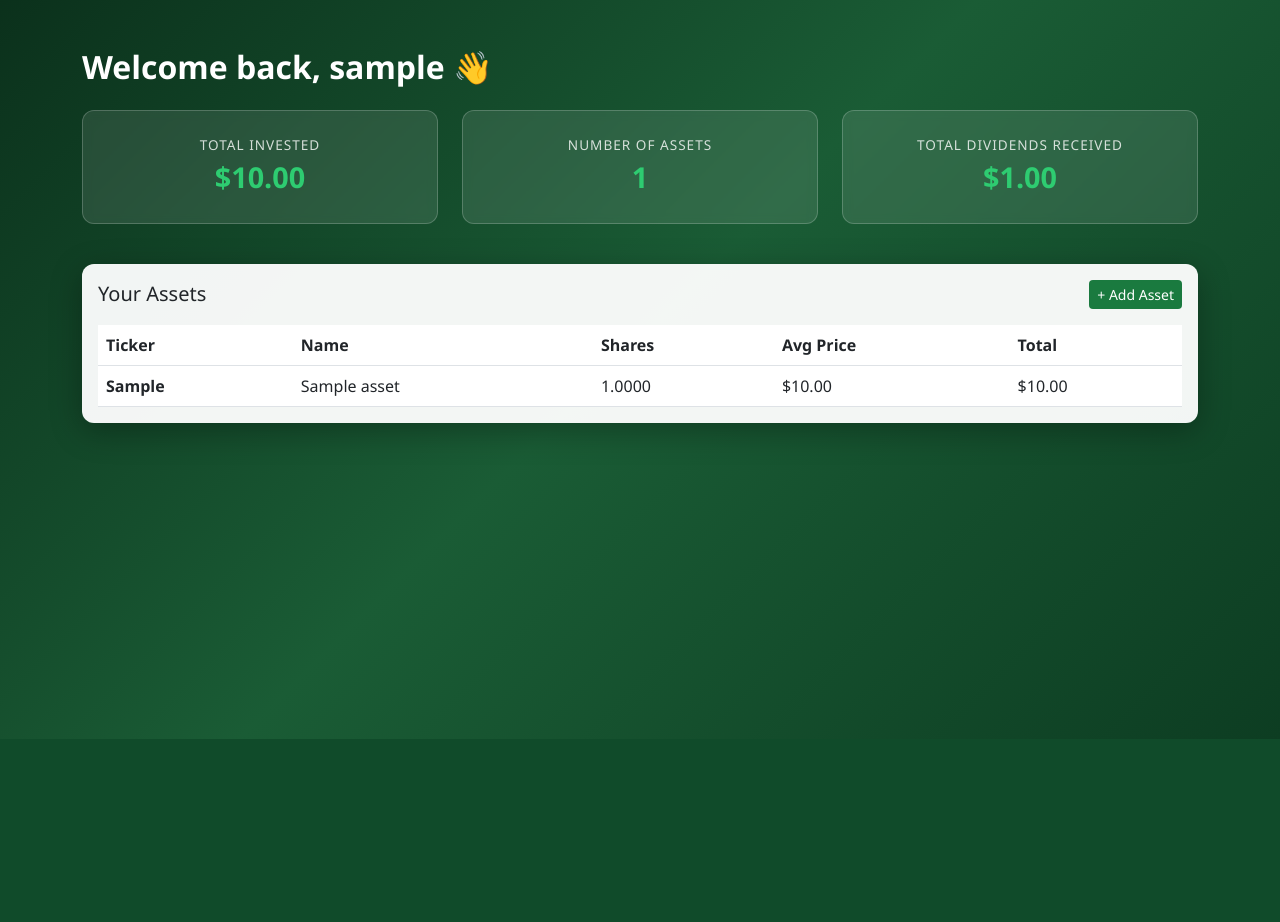
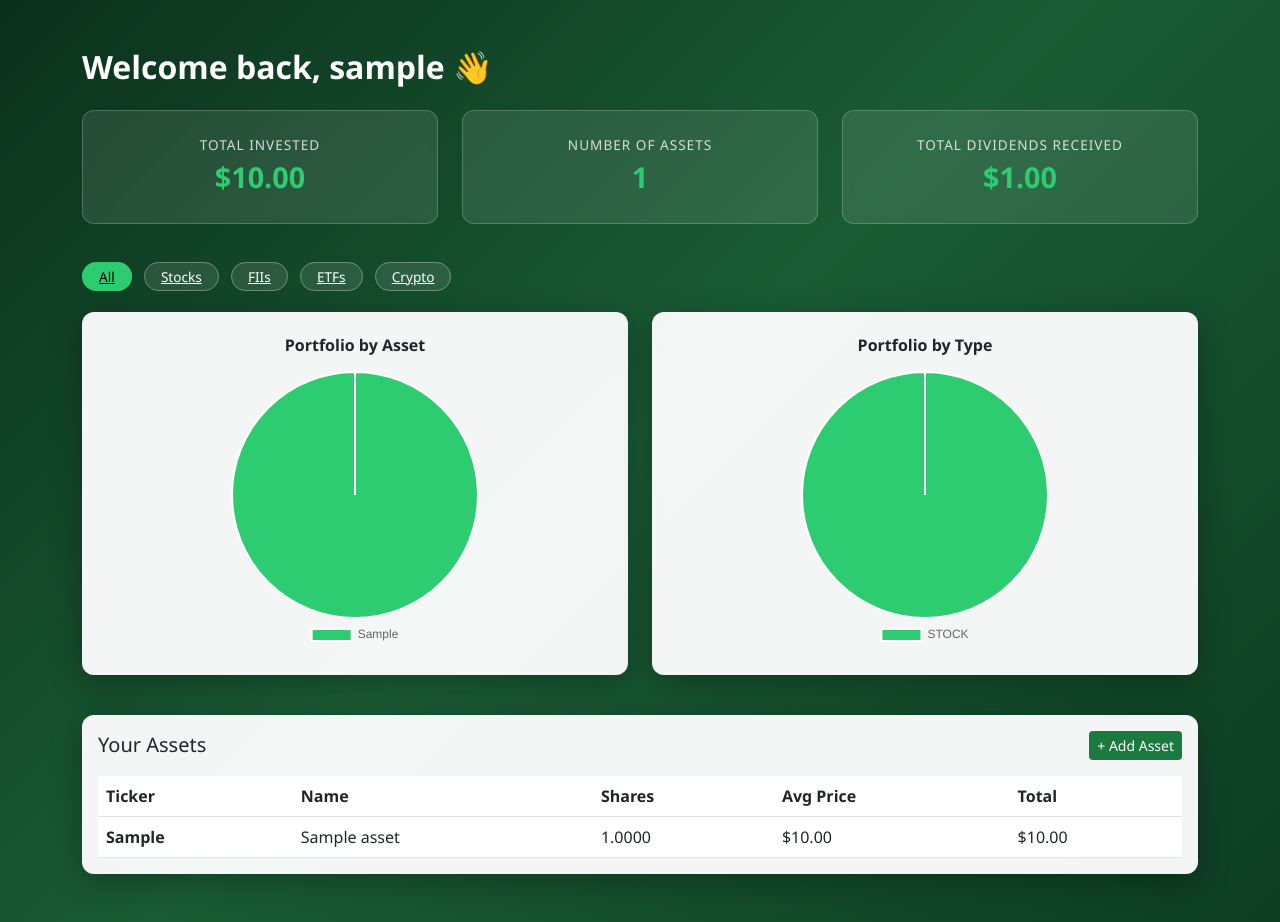
Before and after one commit to DonMarcao/ezinvester, a Django app: page /dashboard/ in a window 1280 px wide. Shown: the part 61-983 px from the top of the page. Before the commit the page ends 800 px from the top, so only its background shows below. Run offline with Django 5.2, Linux system fonts and the light colour scheme; a user stored in the database is signed in; tables that the repository leaves empty hold one stand-in row (values such as "Sample post").

Commit message:
Add pie charts and asset type filter to dashboard

```diff
--- a/portfolio/templates/portfolio/dashboard.html
+++ b/portfolio/templates/portfolio/dashboard.html
@@ -26,6 +26,37 @@
         </div>
     </div>
 </div>
+
+<!-- Filter by type -->
+<div class="mb-4">
+    <a href="{% url 'dashboard' %}" class="filter-btn me-2 {% if not selected_type %}active{% endif %}">All</a>
+    <a href="?type=stock" class="filter-btn me-2 {% if selected_type == 'stock' %}active{% endif %}">Stocks</a>
+    <a href="?type=fii" class="filter-btn me-2 {% if selected_type == 'fii' %}active{% endif %}">FIIs</a>
+    <a href="?type=etf" class="filter-btn me-2 {% if selected_type == 'etf' %}active{% endif %}">ETFs</a>
+    <a href="?type=crypto" class="filter-btn {% if selected_type == 'crypto' %}active{% endif %}">Crypto</a>
+</div>
+
+<!-- charts -->
+{% if assets %}
+<div class="row mb-4">
+    <div class="col-md-6 mb-3">
+        <div class="card p-4">
+            <h6 class="mb-3 text-center fw-bold">Portfolio by Asset</h6>
+            <div style="position: relative; height: 280px;" class="d-flex justify-content-center">
+                <canvas id="chartByAsset"></canvas>
+            </div>
+        </div>
+    </div>
+    <div class="col-md-6 mb-3">
+        <div class="card p-4">
+            <h6 class="mb-3 text-center fw-bold">Portfolio by Type</h6>
+            <div style="position: relative; height: 280px;" class="d-flex justify-content-center">
+                <canvas id="chartByType"></canvas>
+            </div>
+        </div>
+    </div>
+</div>
+{% endif %}
 
 <!-- Assets Table -->
 <div class="card">
@@ -62,4 +93,59 @@
         {% endif %}
     </div>
 </div>
+
 {% endblock %}
+
+{% block extra_js %}
+<script src="https://cdn.jsdelivr.net/npm/chart.js"></script>
+<script>
+    const colors = [
+        '#2ecc71', '#3498db', '#e74c3c', '#f39c12',
+        '#9b59b6', '#1abc9c', '#e67e22', '#34495e'
+    ];
+
+    // # Chart 1 — by individual asset
+    const labels1 = {{ chart_labels|safe }};
+    const data1 = {{ chart_data|safe }};
+
+    if (labels1.length > 0) {
+        new Chart(document.getElementById('chartByAsset'), {
+            type: 'pie',
+            data: {
+                labels: labels1,
+                datasets: [{
+                    data: data1,
+                    backgroundColor: colors.slice(0, labels1.length),
+                }]
+            },
+            options: {
+                plugins: {
+                    legend: { position: 'bottom' }
+                }
+            }
+        });
+    }
+
+    // # Chart 2 — by asset type
+    const labels2 = {{ chart_type_labels|safe }};
+    const data2 = {{ chart_type_data|safe }};
+
+    if (labels2.length > 0) {
+        new Chart(document.getElementById('chartByType'), {
+            type: 'pie',
+            data: {
+                labels: labels2,
+                datasets: [{
+                    data: data2,
+                    backgroundColor: colors.slice(0, labels2.length),
+                }]
+            },
+            options: {
+                plugins: {
+                    legend: { position: 'bottom' }
+                }
+            }
+        });
+    }
+</script>
+{% endblock %}
--- a/portfolio/views.py
+++ b/portfolio/views.py
@@ -9,17 +9,39 @@ from .forms import AssetForm, DividendForm
 @login_required
 def dashboard(request):
     assets = Asset.objects.filter(user=request.user)
+
+    # Filtro por tipo
+    asset_type = request.GET.get('type')
+    if asset_type:
+        assets = assets.filter(asset_type=asset_type)
+
     total_invested = sum(a.total_value() for a in assets)
     asset_count = assets.count()
     total_dividends = Dividend.objects.filter(
         asset__user=request.user
     ).aggregate(total=Sum('value'))['total'] or 0
 
+    # Gráfico 1 — por asset individual
+    chart_labels = [a.ticker for a in assets]
+    chart_data = [float(a.total_value()) for a in assets]
+
+    # Gráfico 2 — por tipo de asset
+    type_totals = {}
+    for a in assets:
+        type_totals[a.asset_type] = type_totals.get(a.asset_type, 0) + float(a.total_value())
+    chart_type_labels = list(type_totals.keys())
+    chart_type_data = list(type_totals.values())
+
     context = {
         'assets': assets,
         'total_invested': total_invested,
         'asset_count': asset_count,
         'total_dividends': total_dividends,
+        'chart_labels': chart_labels,
+        'chart_data': chart_data,
+        'chart_type_labels': chart_type_labels,
+        'chart_type_data': chart_type_data,
+        'selected_type': asset_type or '',
     }
     return render(request, 'portfolio/dashboard.html', context)
 
```
